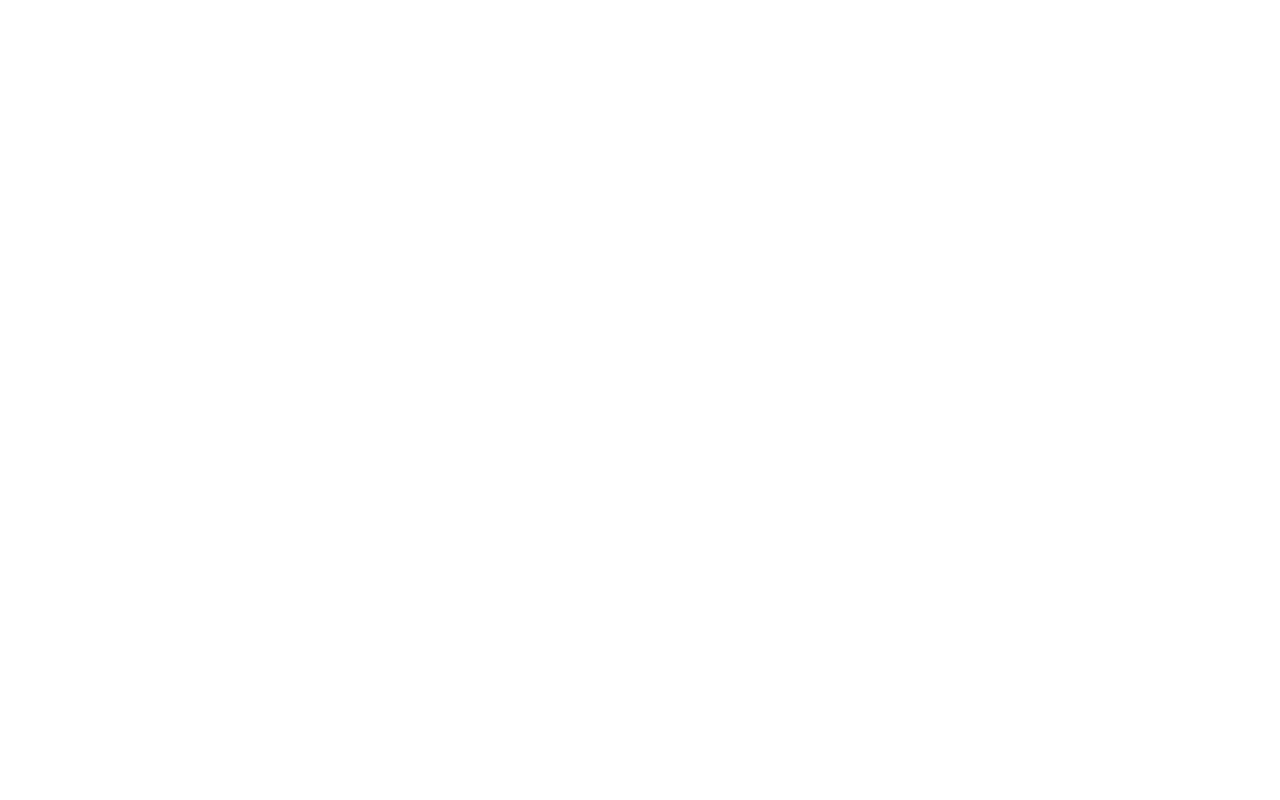
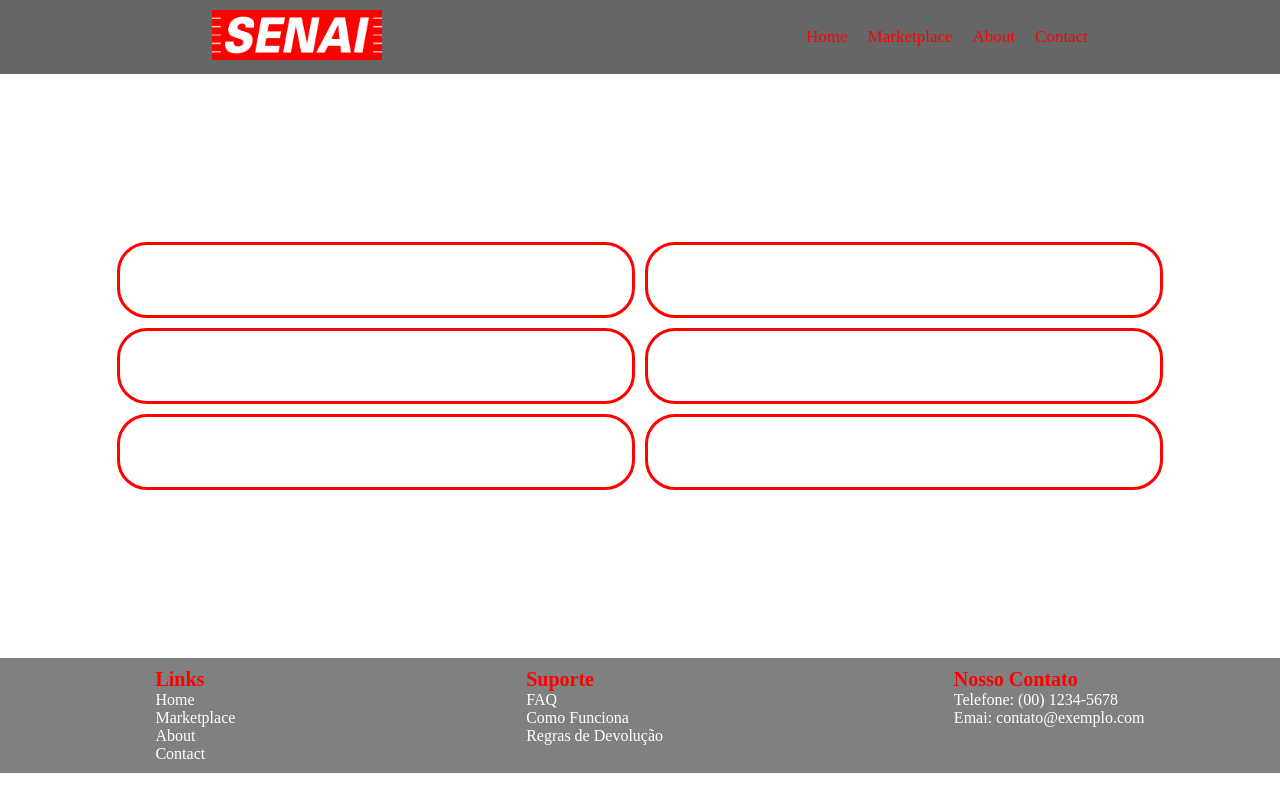
Before and after one commit to otaviocesr/AtividadeCriterios, a plain HTML site: page index.html in a window 1280 px wide. Drawn offline with Linux system fonts and the light colour scheme.

Commit message:
update0.1

```diff
--- a/index.html
+++ b/index.html
@@ -5,5 +5,60 @@
     <meta name="viewport" content="width=device-width, initial-scale=1.0" />
     <title>Document</title>
   </head>
-  <body></body>
+  <link rel="stylesheet" href="styles/stylesindex.css" />
+  <body>
+    <header class="menu">
+      <nav>
+        <a href="#"><img src="images/logo.png" alt="" /></a>
+        <ul>
+          <li><a href="index.html">Home</a></li>
+          <li><a href="marketplace.html">Marketplace</a></li>
+          <li><a href="about.html">About</a></li>
+          <li><a href="contact.html">Contact</a></li>
+        </ul>
+      </nav>
+    </header>
+
+    <main>
+      <nav></nav>
+      <nav></nav>
+      <nav></nav>
+      <nav></nav>
+      <nav></nav>
+      <nav></nav>
+    </main>
+
+    <footer class="rodape">
+      <section>
+        <h3>Links</h3>
+        <nav>
+          <ul>
+            <li><a href="index.html">Home</a></li>
+            <li><a href="marketplace.html">Marketplace</a></li>
+            <li><a href="about.html">About</a></li>
+            <li><a href="contact.html">Contact</a></li>
+          </ul>
+        </nav>
+      </section>
+      <section>
+        <h3>Suporte</h3>
+        <nav>
+          <ul>
+            <li><a href="#">FAQ</a></li>
+            <li><a href="#">Como Funciona</a></li>
+            <li><a href="#">Regras de Devolução</a></li>
+          </ul>
+        </nav>
+      </section>
+      <section>
+        <h3>Nosso Contato</h3>
+        <nav>
+          <ul>
+            <li><a href="#">Telefone: (00) 1234-5678</a></li>
+            <li><a href="#">Emai: contato@exemplo.com</a></li>
+          </ul>
+        </nav>
+      </section>
+    </footer>
+  </body>
 </html>
--- /dev/null
+++ b/styles/stylesindex.css
@@ -0,0 +1,84 @@
+* {
+  margin: 0;
+  padding: 0;
+  list-style: none;
+  text-decoration: none;
+}
+
+body {
+  background-color: white;
+}
+
+.menu {
+  padding: 10px;
+  width: 100%;
+  background-color: rgba(0, 0, 0, 0.6);
+}
+
+.menu nav a img {
+  width: 170px;
+  height: 50px;
+}
+
+.menu nav {
+  width: 100%;
+  height: 100%;
+
+  display: flex;
+  justify-content: space-around;
+  align-items: center;
+}
+
+header nav ul li a {
+  color: red;
+  margin-left: 20px;
+  font-size: 17px;
+}
+
+ul {
+  flex-direction: row;
+  display: flex;
+}
+
+.rodape {
+  width: 100%;
+  padding: 10px;
+  background-color: gray;
+  display: flex;
+  justify-content: space-around;
+  align-items: flex-start;
+}
+
+.rodape nav ul {
+  flex-direction: column;
+}
+
+footer nav ul li a {
+  justify-content: space-around;
+  align-items: center;
+  color: white;
+}
+
+h3 {
+  font-size: 20px;
+  color: red;
+}
+
+main {
+  height: 73vh;
+  background-color: white;
+  display: flex;
+  flex-wrap: wrap;
+  gap: 10px;
+  justify-content: center;
+  align-items: center;
+  align-content: center;
+}
+
+main nav {
+  width: 40%;
+  height: 70px;
+  border-radius: 30px;
+  border: 3px solid red;
+  background-color: white;
+}
```
Also changed, not shown: images/logo.png (added).
